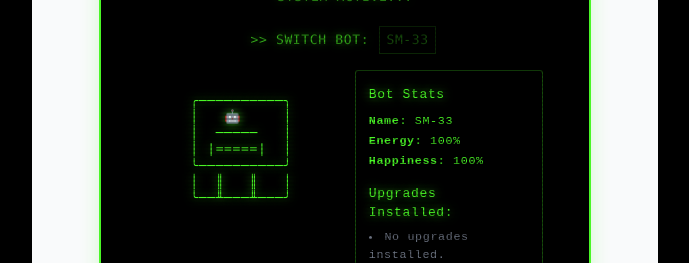
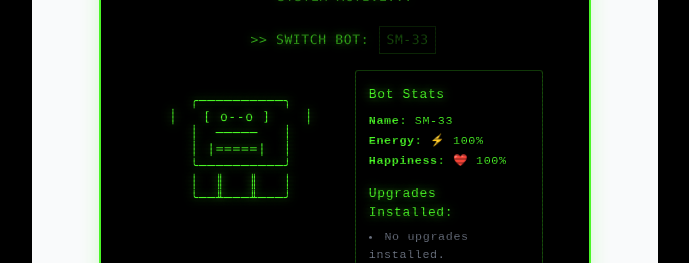
Before and after one commit to marquessam/robot-pet, a Next.js app: page / in a window 1280 px wide. Shown: the part 133-396 px from the top of the page, without its empty margins (295-984 px from the left). Built offline with nearby package versions, Linux system fonts and the light colour scheme.

Commit message:
Update RobotPet.tsx

```diff
--- a/src/components/RobotPet.tsx
+++ b/src/components/RobotPet.tsx
@@ -69,9 +69,12 @@ const initialResources: Resource[] = [
 
 const botEmojis = ["🤖", "🐱", "🐶", "🦊", "🐻‍❄️"];
 
-const generateAsciiBot = (emoji: string): string => `
+const normalFace = "[ o--o ]";
+const blinkFace = "[ >--< ]";
+
+const generateAsciiBot = (face: string): string => `
 ╭──────────╮
-│   ${emoji}     │
+│   ${face}    │
 │  ─────   │
 │ |=====|  │
 ╰──────────╯
@@ -91,7 +94,7 @@ const RobotPet = () => {
     upgrades: defaultUpgrades.map(upg => ({ ...upg })),
     isOnMission: false,
     missionTimeLeft: null,
-    asciiArt: generateAsciiBot("🤖")
+    asciiArt: generateAsciiBot(normalFace)
   }]);
 
   const [activeBot, setActiveBot] = useState<string>('bot-1');
@@ -109,6 +112,19 @@ const RobotPet = () => {
     const interval = setInterval(() => setCursorVisible(v => !v), 530);
     return () => clearInterval(interval);
   }, []);
+
+  // Idle blinking animation
+  useEffect(() => {
+    if (!currentBot.isOnMission) {
+      const blinkInterval = setInterval(() => {
+        updateBotState(currentBot.id, { asciiArt: generateAsciiBot(blinkFace) });
+        setTimeout(() => {
+          updateBotState(currentBot.id, { asciiArt: generateAsciiBot(normalFace) });
+        }, 200);
+      }, 3000);
+      return () => clearInterval(blinkInterval);
+    }
+  }, [currentBot.isOnMission, currentBot.id]);
 
   useEffect(() => {
     if (currentBot && currentBot.energy <= 0) {
@@ -232,7 +248,7 @@ const RobotPet = () => {
       missionTimeLeft: mission.duration,
       energy: newEnergy,
       happiness: newHappiness,
-      asciiArt: generateAsciiBot("🏃")
+      asciiArt: "← Leaving..."
     });
 
     setLastInteraction(`Started mission: ${mission.name}`);
@@ -246,7 +262,7 @@ const RobotPet = () => {
     updateBotState(currentBot.id, {
       isOnMission: false,
       missionTimeLeft: null,
-      asciiArt: generateAsciiBot("🤖")
+      asciiArt: generateAsciiBot(normalFace)
     });
 
     setResources(prevResources => {
@@ -373,9 +389,7 @@ const RobotPet = () => {
 
           {/* Bot Switching Buttons */}
           <div className="mb-4 text-center">
-            <span className="text-xs terminal-glow opacity-70 mr-2">
-              {'>>'} SWITCH BOT:
-            </span>
+            <span className="text-xs terminal-glow opacity-70 mr-2">{'>>'} SWITCH BOT:</span>
             {bots.map(bot => (
               <button
                 key={bot.id}
@@ -407,15 +421,15 @@ const RobotPet = () => {
               <h2 className="text-lg mb-2 terminal-glow">Bot Stats</h2>
               <div className="mb-4">
                 <p><strong>Name:</strong> {currentBot.name}</p>
-                <p><strong>Energy:</strong> {currentBot.energy}%</p>
-                <p><strong>Happiness:</strong> {currentBot.happiness}%</p>
+                <p><strong>Energy:</strong> ⚡ {currentBot.energy}%</p>
+                <p><strong>Happiness:</strong> ❤️ {currentBot.happiness}%</p>
               </div>
               <h3 className="text-md mb-2 terminal-glow">Upgrades Installed:</h3>
               <ul className="list-disc list-inside">
                 {currentBot.upgrades.filter(u => u.applied).length === 0 ? (
                   <li className="mb-1 text-gray-500">No upgrades installed.</li>
                 ) : (
-                  currentBot.upgrades.map((upgrade) =>
+                  currentBot.upgrades.map(upgrade =>
                     upgrade.applied && (
                       <li key={upgrade.name} className="mb-1">
                         <span className="text-green-400">
```
